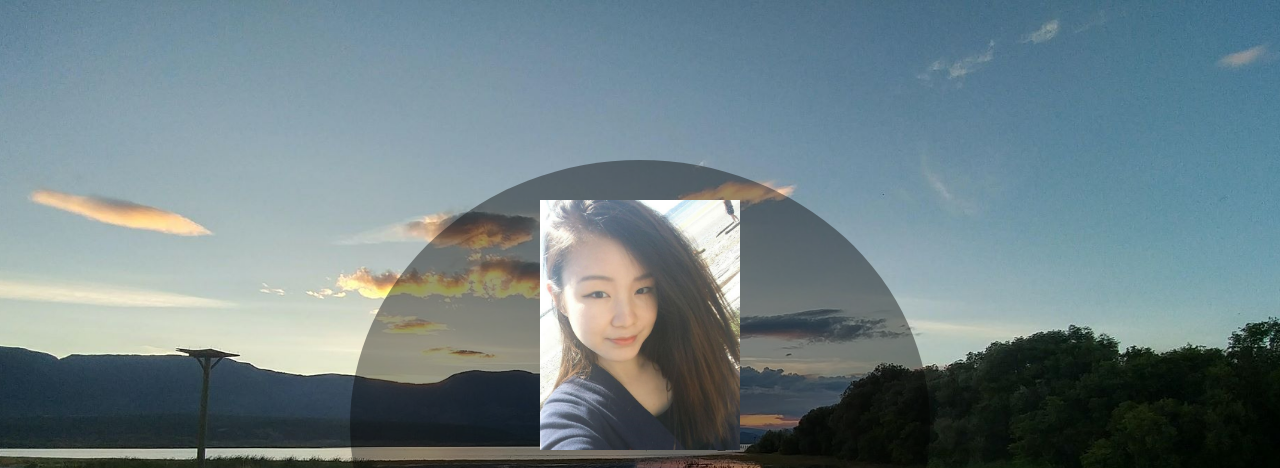
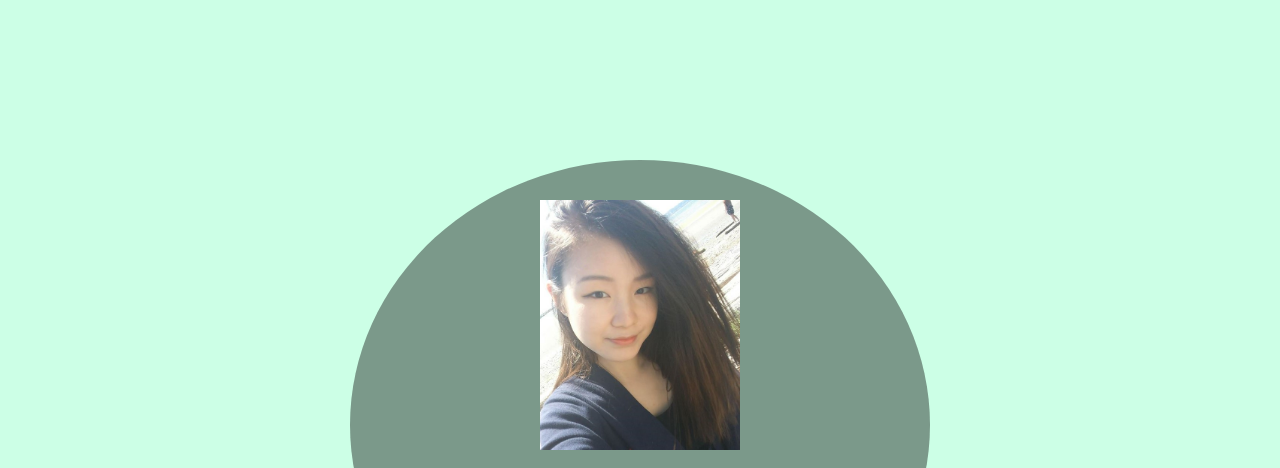
Before and after one commit to margiee/margiee.github.io, a plain HTML site: page index.html in a window 1280 px wide. Shown: the top 468 px of the page. Drawn offline with Linux system fonts and the light colour scheme.

Commit message:
change background

```diff
--- a/css/master.css
+++ b/css/master.css
@@ -1,5 +1,5 @@
 html {
-	background: url(../images/background.jpg) no-repeat center center fixed;
+	background-color: #ccffe6;
 	-webkit-background-size: cover;
 	-moz-background-size: cover;
 	-o-background-size: cover;
```
